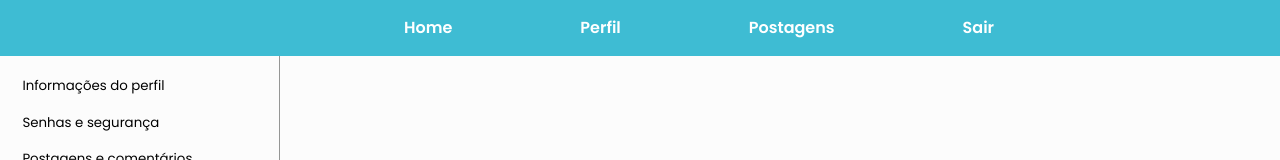
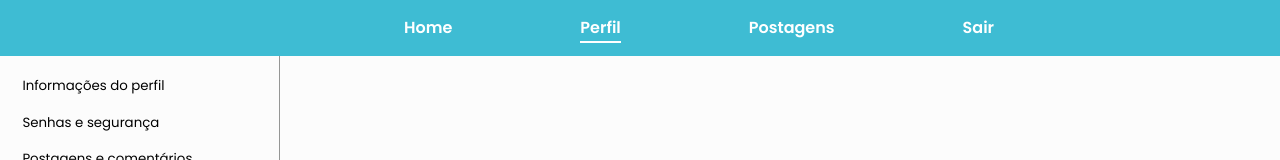
Before and after one commit to stack-over-code-atlantico/supermercadosq-fe, a React (Vite) app in the folder supermercadosq/: page /profile in a window 1280 px wide. Shown: the top 160 px of the page. Built offline with nearby package versions, Linux system fonts and the light colour scheme.

Commit message:
completado a navbar second

```diff
--- a/supermercadosq/src/components/NavBarSecond/NavBarSecond.jsx
+++ b/supermercadosq/src/components/NavBarSecond/NavBarSecond.jsx
@@ -38,7 +38,7 @@ export default function Navbar() {
                 </NavLink>
               </NavItem>
               <NavItem>
-                <NavLink to='/profile' onClick={closeMobileMenu} >
+                <NavLink to='/profile' onClick={closeMobileMenu} className="border-bottom">
                   Perfil
                 </NavLink>
               </NavItem>
--- a/supermercadosq/src/components/NavBarSecond/styles.jsx
+++ b/supermercadosq/src/components/NavBarSecond/styles.jsx
@@ -47,6 +47,11 @@ export const NavItem = styled.li`
   padding: 0 4rem;
   border-bottom: 2px solid transparent;
 
+  .border-bottom {
+    height: 30px;
+    border-bottom: 2px solid var(--color-white);
+  }
+
   &:hover {
     border-bottom: 2px solid var(--color-white);
   }
@@ -69,6 +74,7 @@ export const NavLink = styled(Link)`
   height: 100%;
   cursor: pointer;
 
+
   @media screen and (max-width: 768px) {
     text-align: center;
     padding: 2rem;
```
